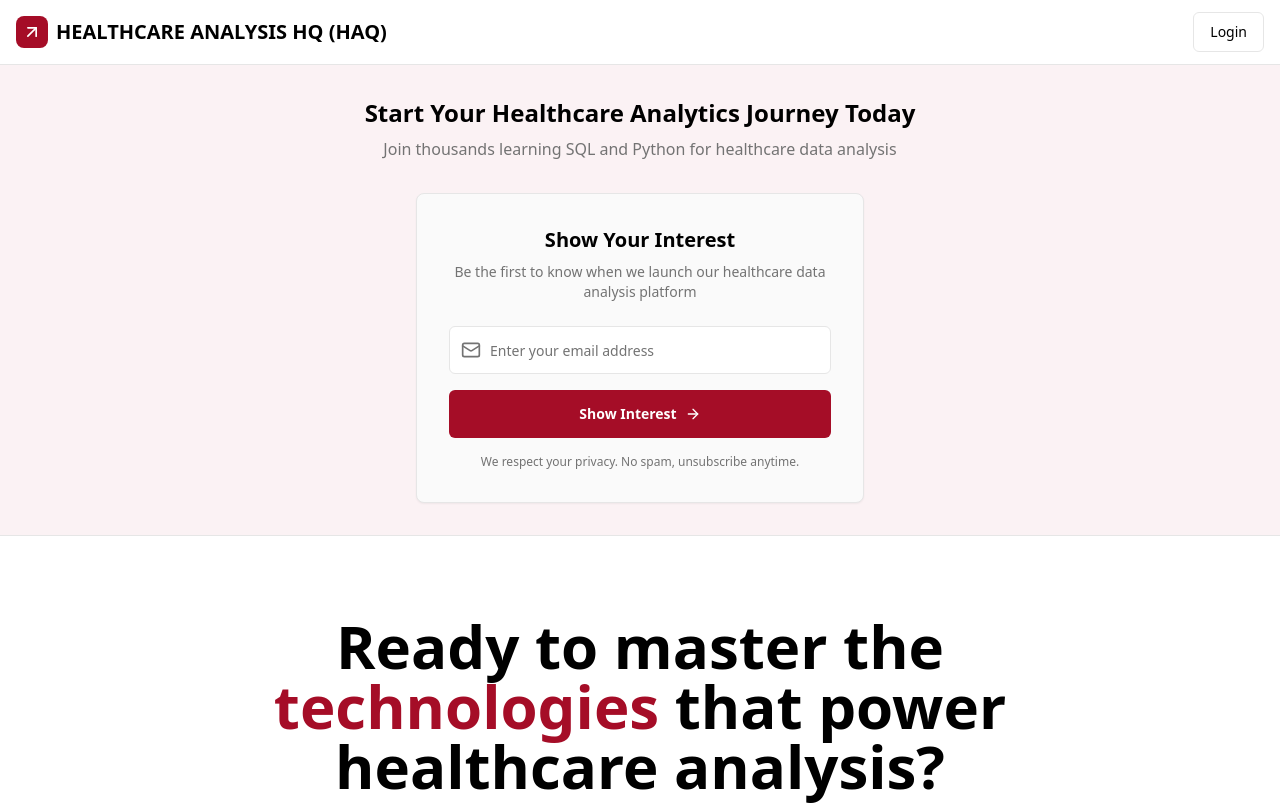
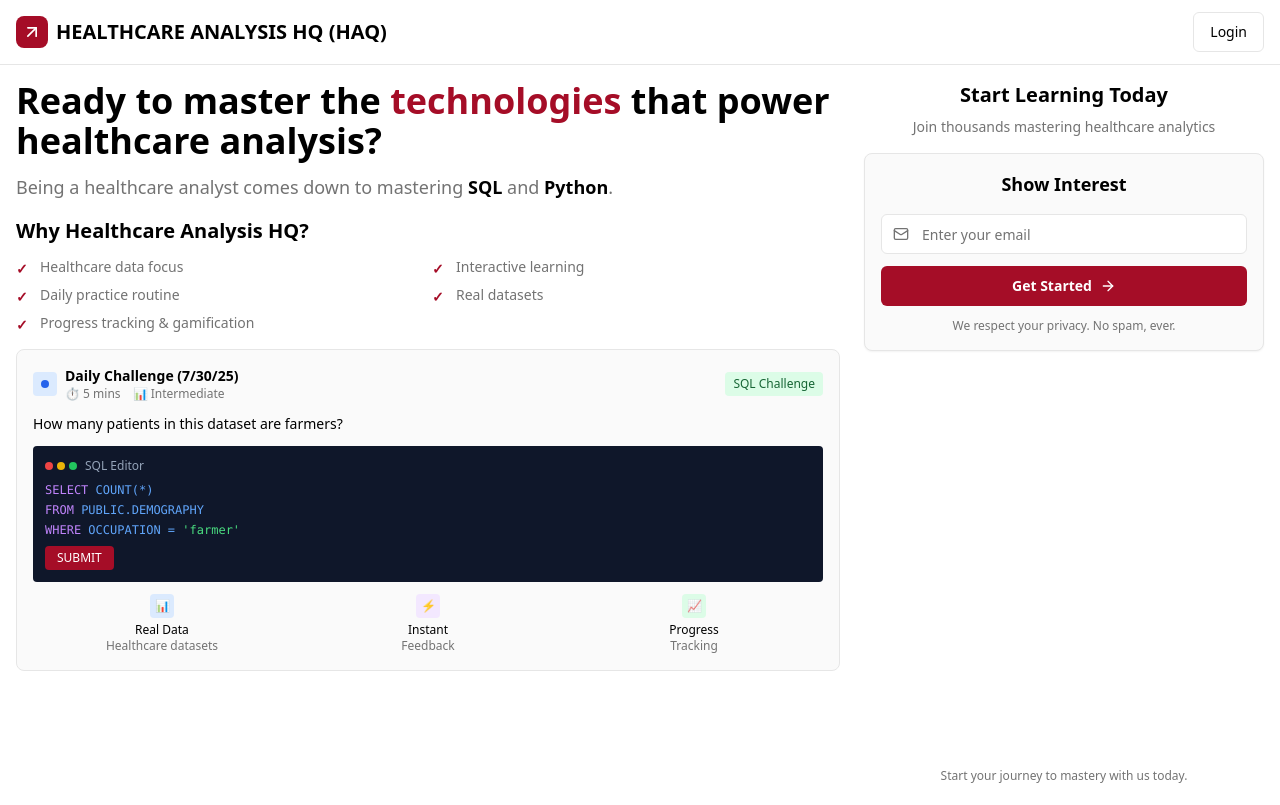
Before and after one commit to Agalyakarthik/curious-signup-page, a React (Vite) app: page / in a window 1280 px wide. Shown: the top 805 px of the page. Built offline with nearby package versions, Linux system fonts and the light colour scheme.

Commit message:
Refactor: One-page layout
Redesign the landing page to fit all content within a single viewport without scrolling, ensuring a clean, professional, and user-friendly interface. Key information is presented concisely, with a focus on visual balance and readability.

```diff
--- a/src/components/InterestCapture.tsx
+++ b/src/components/InterestCapture.tsx
@@ -44,30 +44,25 @@ export const InterestCapture = () => {
   };
 
   return (
-    <div className="bg-card rounded-lg border border-border p-8 shadow-sm w-full max-w-md">
-      <div className="text-center mb-6">
-        <h3 className="text-xl font-semibold text-foreground mb-2">Show Your Interest</h3>
-        <p className="text-muted-foreground text-sm">
-          Be the first to know when we launch our healthcare data analysis platform
-        </p>
-      </div>
+    <div className="bg-card border border-border rounded-lg p-4 shadow-sm w-full">
+      <h3 className="text-lg font-semibold text-center mb-4">Show Interest</h3>
 
-      <form onSubmit={handleSubmit} className="space-y-4">
+      <form onSubmit={handleSubmit} className="space-y-3">
         <div className="relative">
-          <Mail className="absolute left-3 top-1/2 transform -translate-y-1/2 text-muted-foreground w-5 h-5" />
+          <Mail className="absolute left-3 top-1/2 transform -translate-y-1/2 text-muted-foreground w-4 h-4" />
           <Input
             type="email"
-            placeholder="Enter your email address"
+            placeholder="Enter your email"
             value={email}
             onChange={(e) => setEmail(e.target.value)}
-            className="pl-10 h-12 border-border focus:border-primary focus:ring-primary"
+            className="pl-10 h-10 border-border focus:border-primary focus:ring-primary"
             disabled={isSubmitting}
           />
         </div>
 
         <Button
           type="submit"
-          className="w-full h-12 bg-primary hover:bg-primary/90 text-primary-foreground font-semibold"
+          className="w-full h-10 bg-primary hover:bg-primary/90 text-primary-foreground font-semibold"
           disabled={isSubmitting}
         >
           {isSubmitting ? (
@@ -77,16 +72,16 @@ export const InterestCapture = () => {
             </span>
           ) : (
             <span className="flex items-center gap-2">
-              Show Interest
+              Get Started
               <ArrowRight className="w-4 h-4" />
             </span>
           )}
         </Button>
       </form>
 
-      <div className="mt-4 text-center">
+      <div className="mt-3 text-center">
         <p className="text-xs text-muted-foreground">
-          We respect your privacy. No spam, unsubscribe anytime.
+          We respect your privacy. No spam, ever.
         </p>
       </div>
     </div>
--- a/src/pages/Index.tsx
+++ b/src/pages/Index.tsx
@@ -3,183 +3,166 @@ import { InterestCapture } from "@/components/InterestCapture";
 
 const Index = () => {
   return (
-    <div className="min-h-screen bg-background">
+    <div className="h-screen bg-background overflow-hidden flex flex-col">
       <Header />
 
-      {/* Interest Capture Section - Moved to top */}
-      <section className="bg-primary/5 border-b border-border">
-        <div className="container mx-auto px-4 py-8">
-          <div className="max-w-4xl mx-auto">
-            <div className="text-center mb-8">
-              <h2 className="text-2xl font-bold text-foreground mb-2">
-                Start Your Healthcare Analytics Journey Today
-              </h2>
-              <p className="text-muted-foreground">
-                Join thousands learning SQL and Python for healthcare data analysis
-              </p>
-            </div>
-            <div className="flex justify-center">
-              <InterestCapture />
-            </div>
-          </div>
-        </div>
-      </section>
+      <main className="flex-1 container mx-auto px-4 py-4">
+        <div className="grid lg:grid-cols-3 gap-6 h-full max-h-[calc(100vh-80px)]">
 
-      <main className="container mx-auto px-4 py-20">
-        <div className="max-w-4xl mx-auto">
-          {/* Main Content */}
-          <div className="text-center space-y-8 mb-16">
-            <h1 className="text-5xl lg:text-6xl font-bold text-foreground leading-tight">
+          {/* Left Column - Main Content (2/3 width) */}
+          <div className="lg:col-span-2 space-y-4 overflow-y-auto">
+            {/* Hero Section */}
+            <div className="space-y-3">
+              <h1 className="text-3xl lg:text-4xl font-bold text-foreground leading-tight">
                 Ready to master the{" "}
                 <span className="text-primary">technologies</span>{" "}
                 that power healthcare analysis?
               </h1>
 
-            <div className="space-y-4 text-xl text-muted-foreground leading-relaxed max-w-3xl mx-auto">
-              <p>
+              <p className="text-lg text-muted-foreground">
                 Being a healthcare analyst comes down to mastering{" "}
                 <span className="font-semibold text-foreground">SQL</span> and{" "}
                 <span className="font-semibold text-foreground">Python</span>.
               </p>
-              <p>
-                Start your journey to mastery with us today.
-              </p>
-            </div>
             </div>
 
-          {/* Why Healthcare Analysis HQ */}
-          <div className="space-y-8 mb-20">
-            <h3 className="text-3xl font-bold text-foreground text-center">
+            {/* Why HAQ Section */}
+            <div className="space-y-3">
+              <h3 className="text-xl font-bold text-foreground">
                 Why Healthcare Analysis HQ?
               </h3>
 
-            <div className="grid md:grid-cols-2 gap-6 max-w-4xl mx-auto">
-              <div className="flex items-start gap-3">
-                <div className="w-6 h-6 text-primary font-bold text-xl flex-shrink-0 mt-1">✓</div>
-                <span className="text-lg text-muted-foreground">Specialized focus on healthcare data analysis challenges</span>
+              <div className="grid md:grid-cols-2 gap-2 text-sm">
+                <div className="flex items-center gap-2">
+                  <div className="w-4 h-4 text-primary font-bold">✓</div>
+                  <span className="text-muted-foreground">Healthcare data focus</span>
                 </div>
-              <div className="flex items-start gap-3">
-                <div className="w-6 h-6 text-primary font-bold text-xl flex-shrink-0 mt-1">✓</div>
-                <span className="text-lg text-muted-foreground">Interactive SQL and Python learning environment</span>
+                <div className="flex items-center gap-2">
+                  <div className="w-4 h-4 text-primary font-bold">✓</div>
+                  <span className="text-muted-foreground">Interactive learning</span>
                 </div>
-              <div className="flex items-start gap-3">
-                <div className="w-6 h-6 text-primary font-bold text-xl flex-shrink-0 mt-1">✓</div>
-                <span className="text-lg text-muted-foreground">Daily practice routine to build consistent skills</span>
+                <div className="flex items-center gap-2">
+                  <div className="w-4 h-4 text-primary font-bold">✓</div>
+                  <span className="text-muted-foreground">Daily practice routine</span>
                 </div>
-              <div className="flex items-start gap-3">
-                <div className="w-6 h-6 text-primary font-bold text-xl flex-shrink-0 mt-1">✓</div>
-                <span className="text-lg text-muted-foreground">Real-world healthcare datasets and scenarios</span>
+                <div className="flex items-center gap-2">
+                  <div className="w-4 h-4 text-primary font-bold">✓</div>
+                  <span className="text-muted-foreground">Real datasets</span>
                 </div>
-              <div className="flex items-start gap-3 md:col-span-2 justify-center">
-                <div className="w-6 h-6 text-primary font-bold text-xl flex-shrink-0 mt-1">✓</div>
-                <span className="text-lg text-muted-foreground">Progress tracking and gamification features</span>
+                <div className="flex items-center gap-2 md:col-span-2">
+                  <div className="w-4 h-4 text-primary font-bold">✓</div>
+                  <span className="text-muted-foreground">Progress tracking & gamification</span>
                 </div>
               </div>
             </div>
 
-          {/* Example Section */}
-          <div className="max-w-4xl mx-auto mt-20">
-          <div className="text-center mb-12">
-            <h3 className="text-3xl font-bold text-foreground mb-4">
-              See What You'll Be Learning
-            </h3>
-            <p className="text-lg text-muted-foreground">
-              Daily challenges with real healthcare data
-            </p>
-          </div>
-
-          <div className="bg-card border border-border rounded-lg p-6 shadow-sm">
+            {/* Example Section - Compact */}
+            <div className="bg-card border border-border rounded-lg p-4 flex-1">
+              <div className="space-y-3">
                 {/* Challenge Header */}
-            <div className="flex items-center justify-between mb-6">
-              <div className="flex items-center gap-3">
-                <div className="w-8 h-8 bg-blue-100 rounded-lg flex items-center justify-center">
-                  <div className="w-4 h-4 bg-blue-600 rounded"></div>
+                <div className="flex items-center justify-between">
+                  <div className="flex items-center gap-2">
+                    <div className="w-6 h-6 bg-blue-100 rounded flex items-center justify-center">
+                      <div className="w-2 h-2 bg-blue-600 rounded"></div>
                     </div>
                     <div>
-                  <h4 className="font-semibold text-foreground">Question of the Day (7/30/25)</h4>
-                  <div className="flex items-center gap-4 text-sm text-muted-foreground">
+                      <h4 className="font-semibold text-sm">Daily Challenge (7/30/25)</h4>
+                      <div className="flex items-center gap-3 text-xs text-muted-foreground">
                         <span>⏱️ 5 mins</span>
                         <span>📊 Intermediate</span>
                       </div>
                     </div>
                   </div>
-              <div className="bg-green-100 text-green-800 px-3 py-1 rounded-full text-sm font-medium">
+                  <div className="bg-green-100 text-green-800 px-2 py-1 rounded text-xs">
                     SQL Challenge
                   </div>
                 </div>
 
                 {/* Question */}
-            <div className="mb-6">
-              <h5 className="text-lg font-medium text-foreground mb-4">
-                1. How many patients in this dataset are farmers?
+                <div>
+                  <h5 className="font-medium text-sm mb-2">
+                    How many patients in this dataset are farmers?
                   </h5>
-              <p className="text-muted-foreground mb-4">Type your query below</p>
                 </div>
 
-            {/* SQL Editor Mock */}
-            <div className="bg-slate-900 rounded-lg p-4 mb-6">
-              <div className="flex items-center gap-2 mb-3">
-                <div className="w-3 h-3 bg-red-500 rounded-full"></div>
-                <div className="w-3 h-3 bg-yellow-500 rounded-full"></div>
-                <div className="w-3 h-3 bg-green-500 rounded-full"></div>
-                <span className="text-slate-400 text-sm ml-2">SQL Query Editor</span>
+                {/* SQL Editor Mock - Compact */}
+                <div className="bg-slate-900 rounded p-3">
+                  <div className="flex items-center gap-1 mb-2">
+                    <div className="w-2 h-2 bg-red-500 rounded-full"></div>
+                    <div className="w-2 h-2 bg-yellow-500 rounded-full"></div>
+                    <div className="w-2 h-2 bg-green-500 rounded-full"></div>
+                    <span className="text-slate-400 text-xs ml-1">SQL Editor</span>
                   </div>
-              <div className="font-mono text-sm">
-                <div className="text-purple-400">SELECT</div>
-                <div className="text-blue-400 ml-4">COUNT(*)</div>
-                <div className="text-purple-400">FROM</div>
-                <div className="text-blue-400 ml-4">PUBLIC.DEMOGRAPHY</div>
-                <div className="text-purple-400">WHERE</div>
-                <div className="text-blue-400 ml-4">OCCUPATION = <span className="text-green-400">'farmer'</span>;</div>
+                  <div className="font-mono text-xs space-y-1">
+                    <div><span className="text-purple-400">SELECT</span> <span className="text-blue-400">COUNT(*)</span></div>
+                    <div><span className="text-purple-400">FROM</span> <span className="text-blue-400">PUBLIC.DEMOGRAPHY</span></div>
+                    <div><span className="text-purple-400">WHERE</span> <span className="text-blue-400">OCCUPATION = <span className="text-green-400">'farmer'</span></span></div>
                   </div>
-              <button className="bg-primary hover:bg-primary/90 text-white px-4 py-2 rounded mt-4 text-sm font-medium">
+                  <button className="bg-primary hover:bg-primary/90 text-white px-3 py-1 rounded mt-2 text-xs">
                     SUBMIT
                   </button>
                 </div>
 
-            {/* Features */}
-            <div className="grid md:grid-cols-3 gap-4">
-              <div className="flex items-start gap-3">
-                <div className="w-8 h-8 bg-blue-100 rounded-lg flex items-center justify-center flex-shrink-0">
-                  <span className="text-blue-600 text-sm">📊</span>
+                {/* Features - Compact */}
+                <div className="grid grid-cols-3 gap-2 text-xs">
+                  <div className="flex flex-col items-center gap-1">
+                    <div className="w-6 h-6 bg-blue-100 rounded flex items-center justify-center">
+                      <span className="text-xs">📊</span>
                     </div>
-                <div>
-                  <h6 className="font-medium text-foreground">Real Datasets</h6>
-                  <p className="text-sm text-muted-foreground">Anonymized healthcare data from actual medical systems</p>
+                    <div className="text-center">
+                      <div className="font-medium text-foreground">Real Data</div>
+                      <div className="text-muted-foreground">Healthcare datasets</div>
                     </div>
                   </div>
-              <div className="flex items-start gap-3">
-                <div className="w-8 h-8 bg-purple-100 rounded-lg flex items-center justify-center flex-shrink-0">
-                  <span className="text-purple-600 text-sm">⚡</span>
+                  <div className="flex flex-col items-center gap-1">
+                    <div className="w-6 h-6 bg-purple-100 rounded flex items-center justify-center">
+                      <span className="text-xs">⚡</span>
                     </div>
-                <div>
-                  <h6 className="font-medium text-foreground">Instant Feedback</h6>
-                  <p className="text-sm text-muted-foreground">Get immediate results and explanations for every query</p>
+                    <div className="text-center">
+                      <div className="font-medium text-foreground">Instant</div>
+                      <div className="text-muted-foreground">Feedback</div>
                     </div>
                   </div>
-              <div className="flex items-start gap-3">
-                <div className="w-8 h-8 bg-green-100 rounded-lg flex items-center justify-center flex-shrink-0">
-                  <span className="text-green-600 text-sm">📈</span>
+                  <div className="flex flex-col items-center gap-1">
+                    <div className="w-6 h-6 bg-green-100 rounded flex items-center justify-center">
+                      <span className="text-xs">📈</span>
                     </div>
-                <div>
-                  <h6 className="font-medium text-foreground">Track Progress</h6>
-                  <p className="text-sm text-muted-foreground">Build your streak and monitor skill development</p>
+                    <div className="text-center">
+                      <div className="font-medium text-foreground">Progress</div>
+                      <div className="text-muted-foreground">Tracking</div>
                     </div>
                   </div>
                 </div>
               </div>
             </div>
           </div>
-      </main>
 
-      {/* Footer */}
-      <footer className="border-t border-border bg-muted/30">
-        <div className="container mx-auto px-4 py-8">
-          <div className="text-center text-sm text-muted-foreground">
-            <p>© 2024 Healthcare Analysis HQ. Building the future of healthcare data education.</p>
+          {/* Right Column - Interest Capture (1/3 width) */}
+          <div className="space-y-4 flex flex-col">
+            {/* Interest Capture Header */}
+            <div className="text-center space-y-2">
+              <h2 className="text-xl font-bold text-foreground">
+                Start Learning Today
+              </h2>
+              <p className="text-sm text-muted-foreground">
+                Join thousands mastering healthcare analytics
+              </p>
+            </div>
+
+            {/* Interest Capture Form */}
+            <div className="flex-1">
+              <InterestCapture />
+            </div>
+
+            {/* Bottom CTA */}
+            <div className="text-center">
+              <p className="text-xs text-muted-foreground">
+                Start your journey to mastery with us today.
+              </p>
             </div>
           </div>
-      </footer>
+        </div>
+      </main>
     </div>
   );
 };
```
Lines whose indentation alone changed are shown as unchanged.
